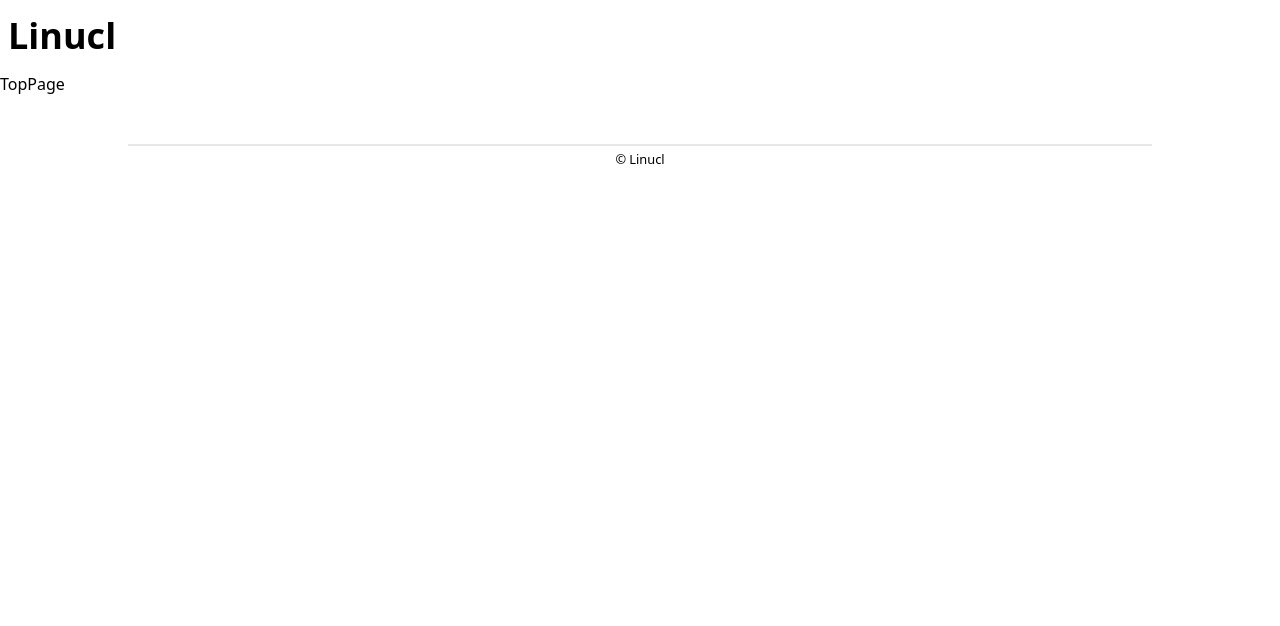
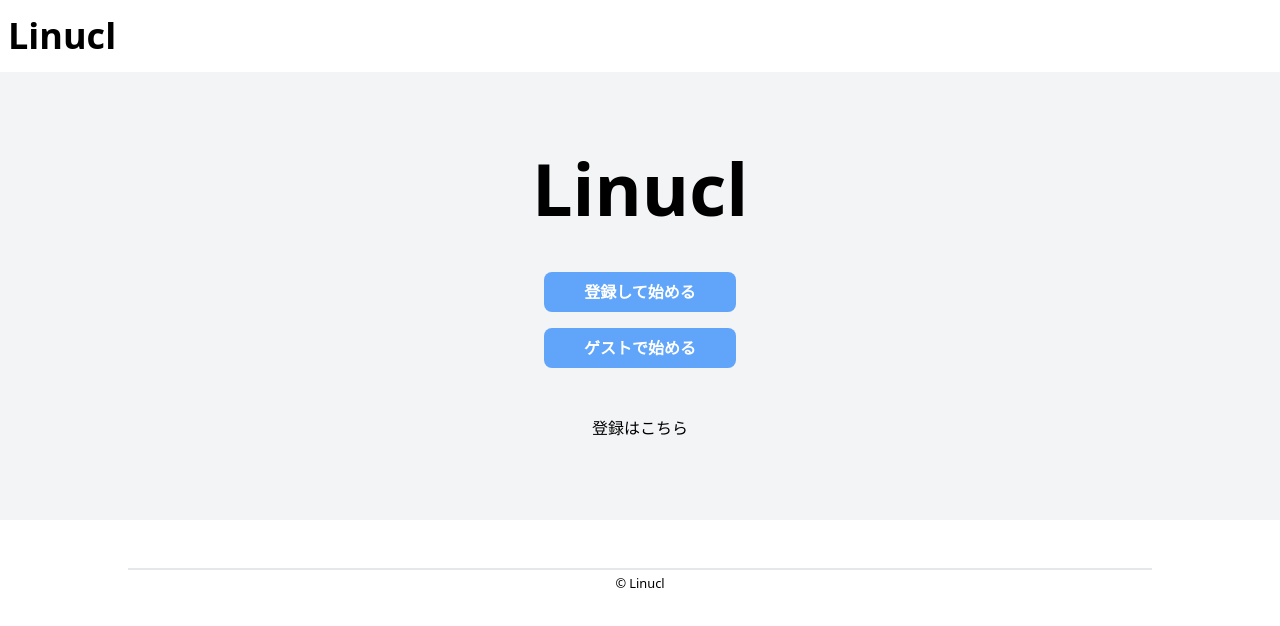
Before and after one commit to ponsAoki/Linucl, a React (Create React App) app in the folder front/: page / in a window 1280 px wide. Shown: the top 626 px of the page. Built offline with nearby package versions, Linux system fonts and the light colour scheme.

Commit message:
front: TopPageのデザインを除く概観を作成

```diff
--- a/front/src/pages/TopPage.tsx
+++ b/front/src/pages/TopPage.tsx
@@ -1,11 +1,34 @@
 import { FC, memo } from "react";
+import { NavigateFunction, useNavigate } from "react-router";
+
 import { Footer, Header } from "../components/organisms/layout";
 
 export const TopPage: FC = memo(() => {
+  let navigate: NavigateFunction = useNavigate();
   return (
     <div>
       <Header />
-      <div>TopPage</div>
+      <div className="bg-gray-100 py-16">
+        <div className="box-content w-64 p-4 border-0 mx-auto justify-center">
+          <div className="text-center">
+            <h1 className="font-black text-7xl px-4">Linucl</h1>
+            <ul className="my-12">
+              <li>
+                <button className="text-white font-bold w-48 rounded-lg bg-blue-400 px-4 py-2 mb-4 hover:opacity-80">登録して始める</button>
+              </li>
+              <li>
+                <button
+                  className="text-white font-bold w-48 rounded-lg bg-blue-400 px-4 py-2 hover:opacity-80"
+                  onClick={() => navigate("/home")}
+                >
+                  ゲストで始める
+                </button>
+              </li>
+            </ul>
+            <div>登録はこちら</div>
+          </div>
+        </div>
+      </div>
       <Footer />
     </div>
   )
```
